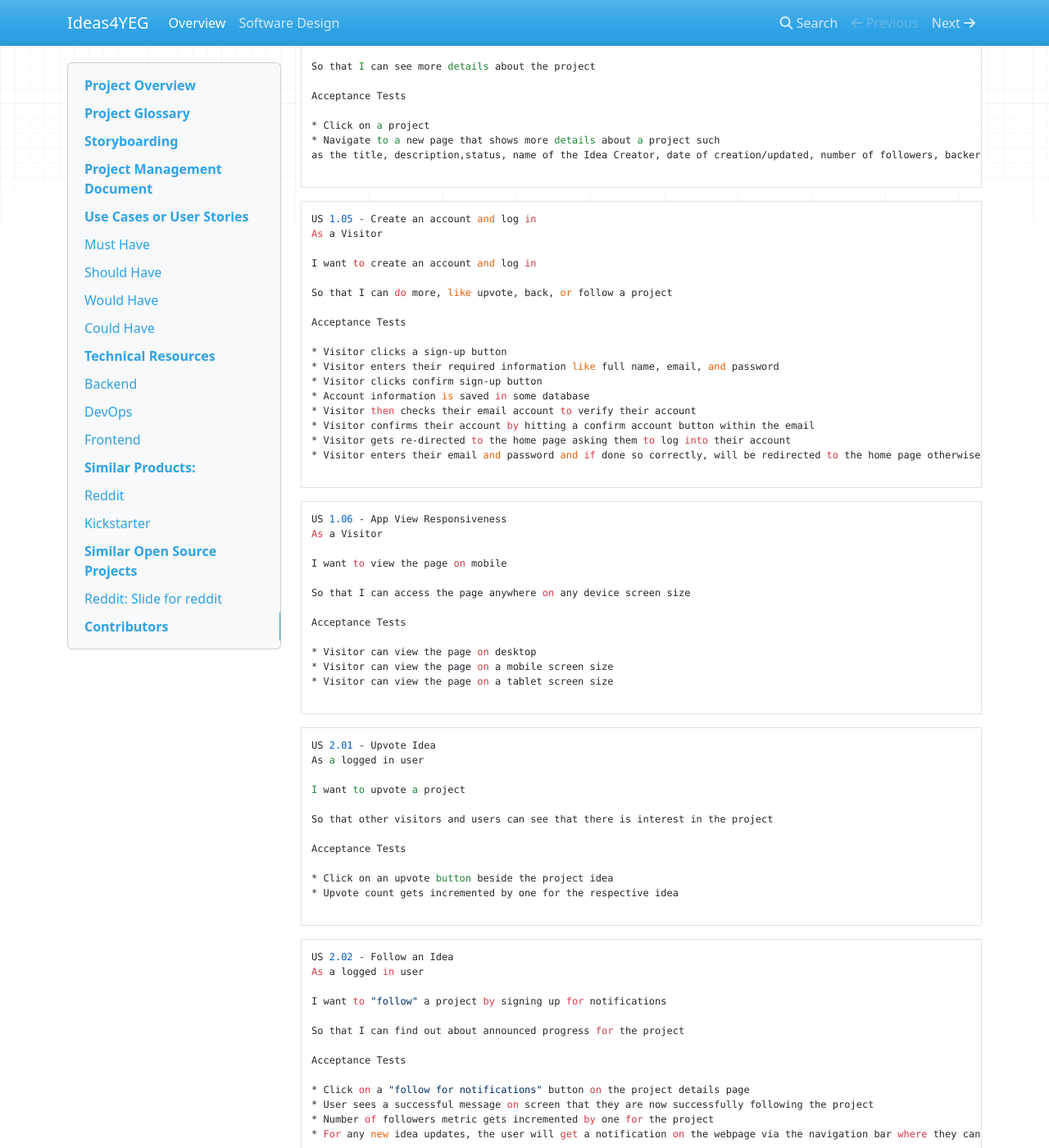
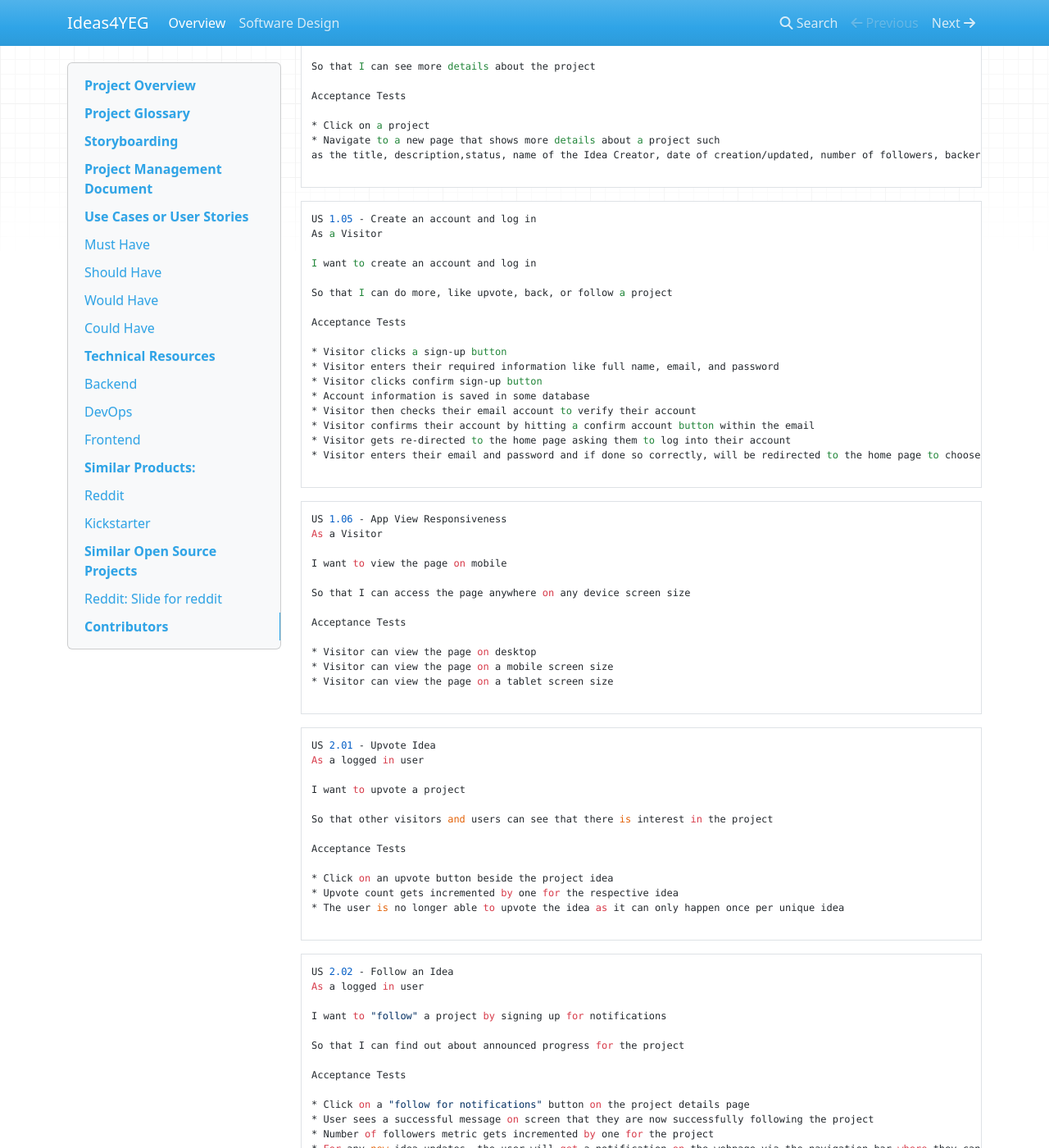
Before and after one commit to UAlberta-CMPUT401/Ideas-for-YEG, an MkDocs documentation site: the page built from docs/index.md, in a window 1280 px wide and 1400 px high, scrolled down 3319 px. Shown: the whole window at 82% size. Built offline with MkDocs 1.6.1, drawn with Linux system fonts in a browser that asks for light colours; nearby versions of some CDN libraries; some of the changed text lies outside the part shown.

Commit message:
Update stories based on feedback doc

````diff
--- a/docs/index.md
+++ b/docs/index.md
@@ -106,11 +106,11 @@ So that I can see what new or popular projects exist
 
 Acceptance Tests
 
-* Navigate to the idea listings page
+* Navigate to the idea listings page based on a selected location
 * Click a button to sort by date or popularity
-* Resulting idea listing page has been sorted by specified metric if there
-are existing ideas
-* If the idea list was empty to begin with, the view
+* Resulting idea listing page has been sorted by specified metric if there are ideas that match the filter
+* If no ideas match the filter, a message is shown to the user to try a different filter
+* If the idea list was empty to begin with before filtering occurred, the view
 shows a message stating "No Ideas Have Been Created" and will
 suggest that I can create theo first idea on the page if I have
 an existing account or can direct me to create a new account
@@ -171,7 +171,7 @@ Acceptance Tests
 * Visitor then checks their email account to verify their account
 * Visitor confirms their account by hitting a confirm account button within the email
 * Visitor gets re-directed to the home page asking them to log into their account
-* Visitor enters their email and password and if done so correctly, will be redirected to the home page otherwise they will get an error message to try entering their info again
+* Visitor enters their email and password and if done so correctly, will be redirected to the home page to choose a location otherwise they will get an error message to try entering their info again
 
 ```
 
@@ -205,6 +205,7 @@ Acceptance Tests
 
 * Click on an upvote button beside the project idea
 * Upvote count gets incremented by one for the respective idea
+* The user is no longer able to upvote the idea as it can only happen once per unique idea
 
 ```
 
@@ -238,6 +239,8 @@ So that I can show and provide support for the project
 Acceptance Tests
 
 * Click on a volunteer button on the project details page
+* User inputs details on what aspect of the project they'd like to volunteer for, their strengths/preferences, and time commitments into a form
+* User clicks submit volunteer interest button
 * Idea Creator gets notified of new volunteer and sends out email for more info on volunteering
 * Number of volunteers metric gets incremented by one for the project
 
@@ -275,7 +278,7 @@ Acceptance Tests
 
 * User views the idea creator's email on the project details page
 * User can send an email with the idea creator's email
-* Idea Creator receives an email from the user and can reply back to it
+* Idea Creator and/or Idea Admin receives an email from the user and can reply back to it
 ```
 
 <a name="create-idea"></a>
@@ -309,6 +312,7 @@ Acceptance Tests
 
 * User follows 2 or more projects
 * User receives one email containing updates for those projects
+* If user just follows 1 project, they will still get one email
 ```
 
 <a name="honorarium-note"></a>
@@ -356,8 +360,10 @@ Acceptance Tests
 
 * Idea Creator clicks on "send email update" button on their project page if
 there is at least one or more followers and volunteers otherwise the button is disabled
-* Idea Creator types in text input
-* Website sends an email given this text input
+* Idea Creator types in text input for a subject
+* Idea Creator types in text input which will be shown as is in the email body
+* Optionally the Idea Creator can attach pictures or links of external resources to the email
+* Website sends an email given this input
 * All followers and volunteers associated with the idea can view the email
 ```
 
````
Also changed, not shown: other parts of docs/index.md (+3 -0 lines).
